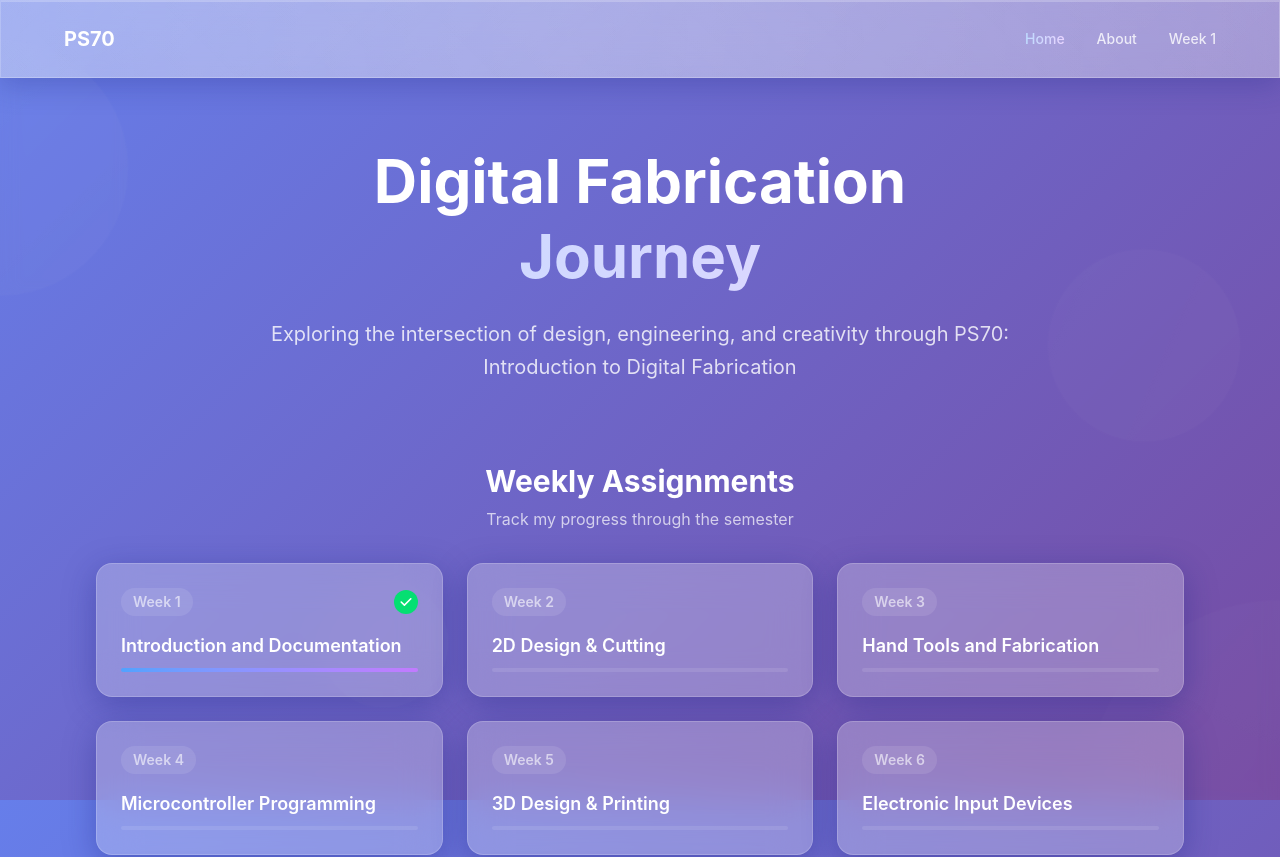
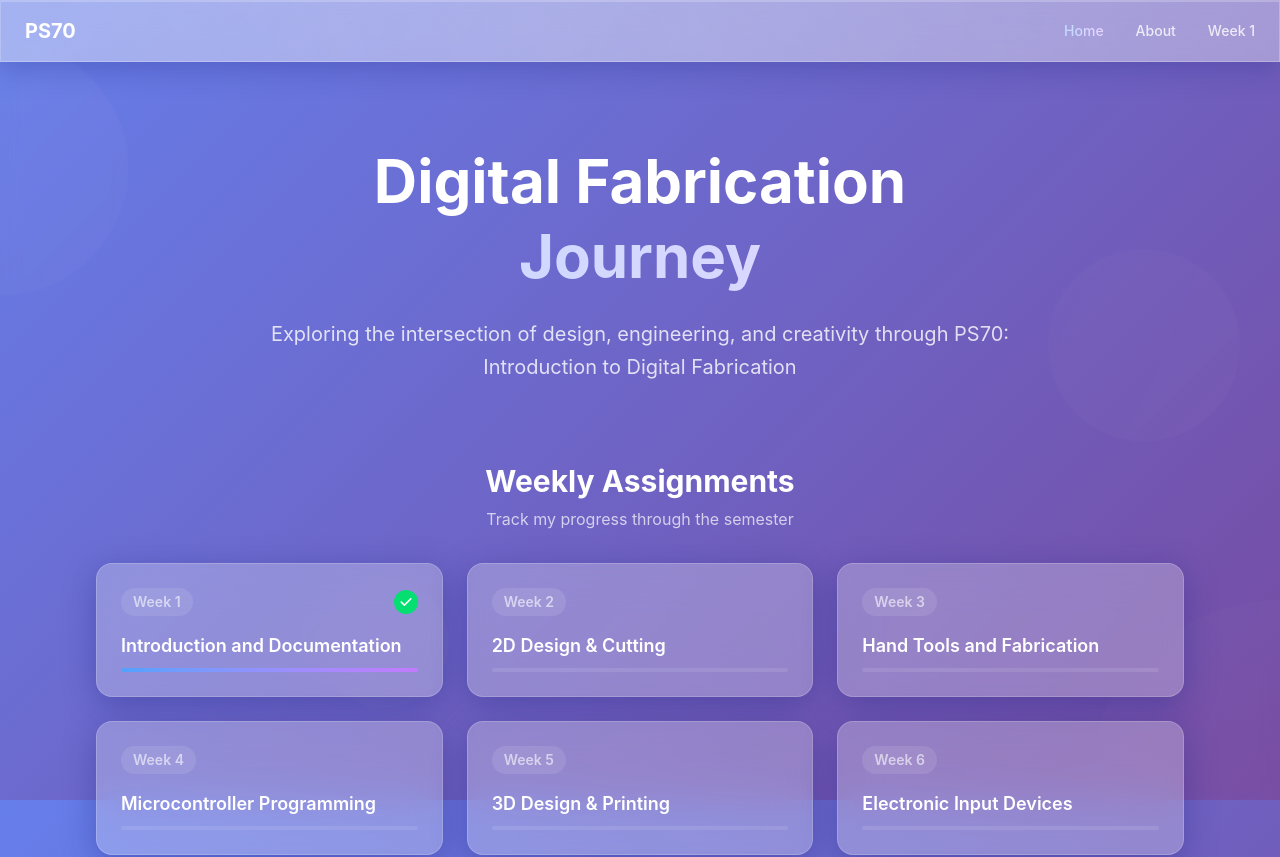
Before and after one commit to mmattyV/ps70-website, a Next.js app: page / in a window 1280 px wide. Shown: the top 857 px of the page. Built offline with nearby package versions, Linux system fonts and the light colour scheme.

Commit message:
fix: give up on glass

```diff
--- a/src/components/Navigation.tsx
+++ b/src/components/Navigation.tsx
@@ -14,13 +14,13 @@ const Navigation = () => {
 
   return (
     <nav className="fixed top-0 left-0 right-0 w-full z-50">
-      <div className="nav-glass p-4 sm:p-5 md:p-6">
-        <div className="max-w-6xl mx-auto">
+      <div className="nav-glass py-4 px-0">
+        <div className="w-full">
           <div className="flex justify-between items-center">
-            <Link href="/" className="text-xl font-bold text-white hover:text-blue-200 transition-colors">
+            <Link href="/" className="text-xl font-bold text-white hover:text-blue-200 transition-colors pl-3 sm:pl-4 md:pl-6">
               PS70
             </Link>
-            <div className="flex space-x-8">
+            <div className="flex space-x-8 pr-3 sm:pr-4 md:pr-6">
               {navItems.map((item) => (
                 <Link
                   key={item.href}
```
